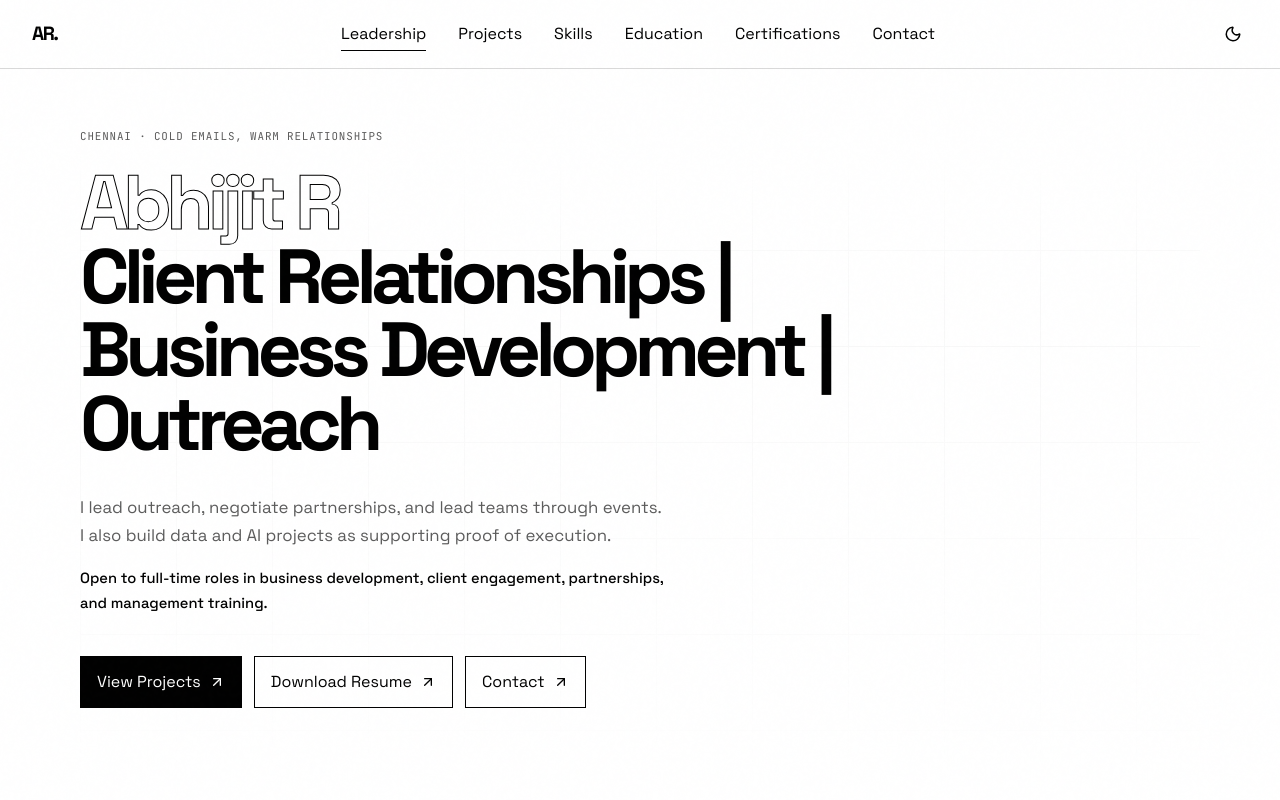
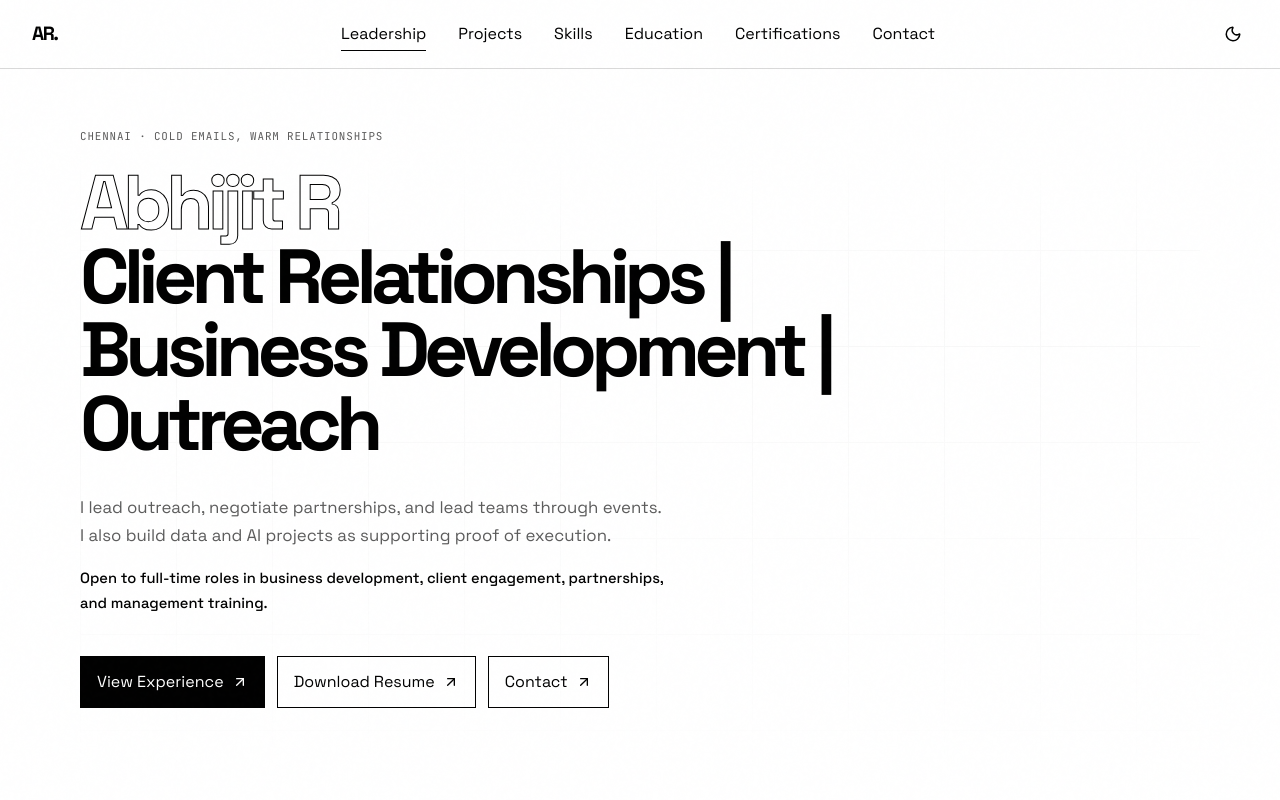
Before and after one commit to Abhijitxx/Portfolio, a React (Vite) app: page / in a window 1280 px wide. Shown: the top 800 px of the page. Built offline with nearby package versions, Linux system fonts and the light colour scheme.

Commit message:
Update hero experience CTA

```diff
--- a/src/App.jsx
+++ b/src/App.jsx
@@ -148,8 +148,8 @@ function Hero() {
             <strong>{content.openTo}</strong>
           </m.p>
           <m.div className="hero-actions" initial="hidden" animate="visible" variants={stagger}>
-            <m.a variants={reveal} className="button primary" href="#projects">
-              View Projects <ArrowUpRight size={16} />
+            <m.a variants={reveal} className="button primary" href="#leadership">
+              View Experience <ArrowUpRight size={16} />
             </m.a>
             {content.resume &&             <m.a variants={reveal} className="button secondary" href={content.resume} target="_blank" rel="noopener noreferrer">
               Download Resume <ArrowUpRight size={16} />
```
